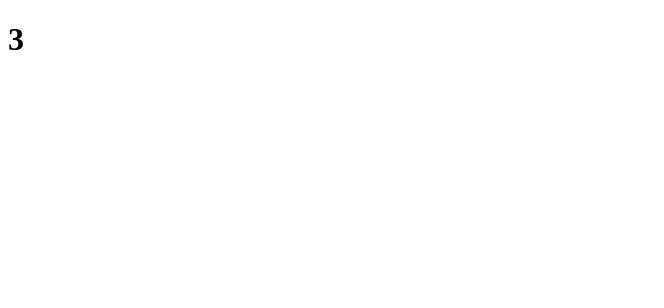
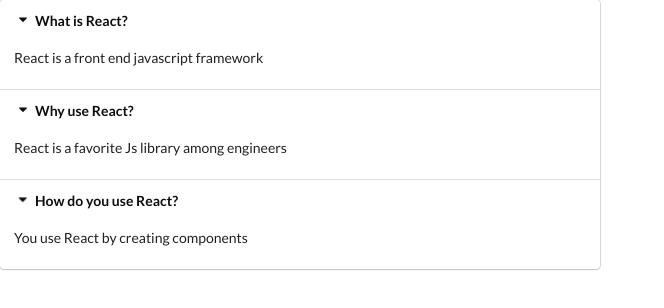
Before and after one commit to aeonincode/widgets, a React (Create React App) app: page / in a window 1280 px wide. Shown: the top 308 px of the page, without its empty margins (0-664 px from the left). Built offline with nearby package versions, Linux system fonts and the light colour scheme.

Commit message:
Building and styling the Accordion

```diff
--- a/public/index.html
+++ b/public/index.html
@@ -10,6 +10,7 @@
       content="Web site created using create-react-app"
     />
     <link rel="apple-touch-icon" href="%PUBLIC_URL%/logo192.png" />
+    <link rel="stylesheet" href="https://cdnjs.cloudflare.com/ajax/libs/semantic-ui/2.4.1/semantic.min.css" />
     <!--
       manifest.json provides metadata used when your web app is installed on a
       user's mobile device or desktop. See https://developers.google.com/web/fundamentals/web-app-manifest/
--- a/src/components/Accordion.js
+++ b/src/components/Accordion.js
@@ -1,7 +1,22 @@
+import { getByTitle } from '@testing-library/react';
 import React from 'react';
 
 const Accordion = ({ items }) => {
-    return <h1>{items.length}</h1>
+    const renderedItems = items.map(item => {
+        return <React.Fragment key={item.title}>
+            <div className="title active">
+                <i className="dropdown icon"></i>
+                {item.title}
+            </div>
+            <div className="content active">
+                <p>{item.content}</p>
+            </div>
+        </React.Fragment>
+    });
+
+    return <div className="ui  styled accordion">
+        {renderedItems}
+    </div>
 };
 
 export default Accordion;
```
Also changed, not shown: info.txt.
